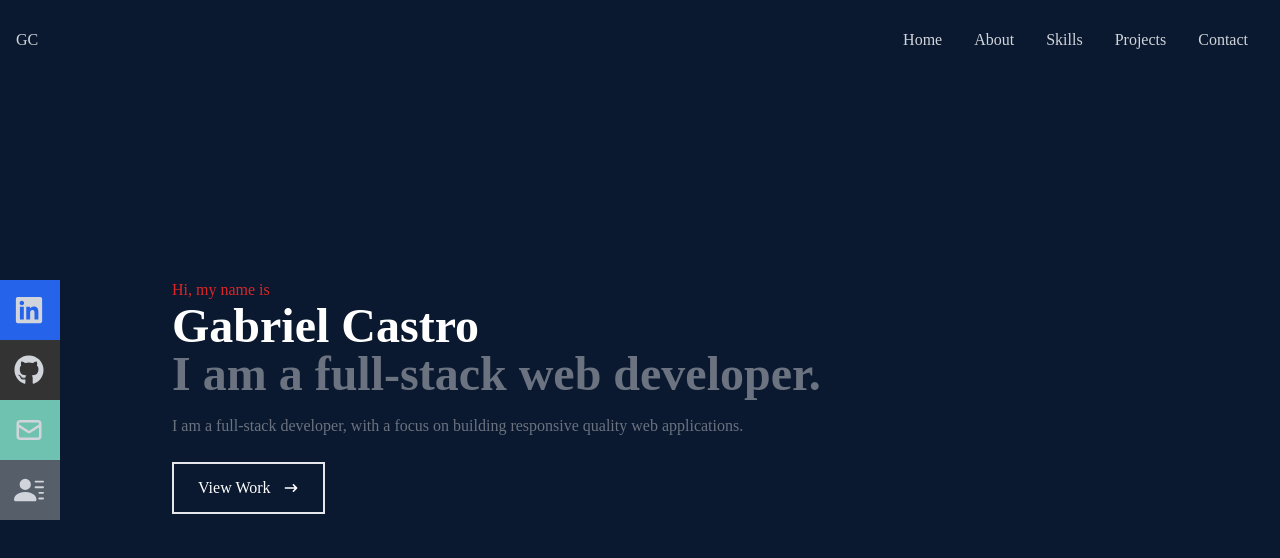
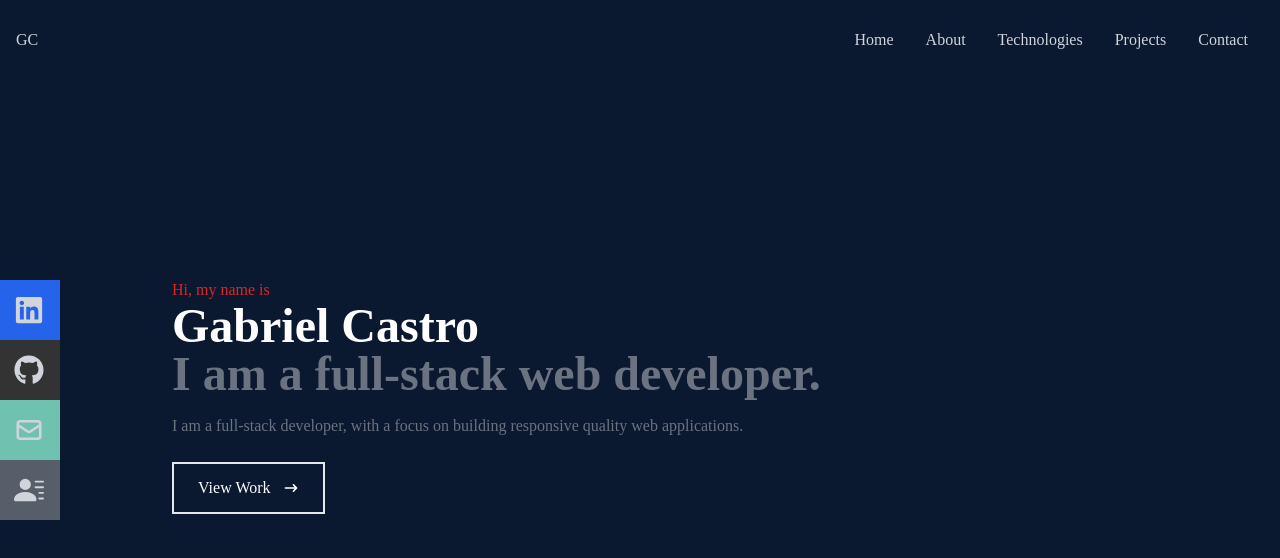
Before and after one commit to gabe571/my-portfolio, a React (Create React App) app in the folder my-portfolio/: page / in a window 1280 px wide. Shown: the top 558 px of the page. Built offline with nearby package versions, Linux system fonts and the light colour scheme.

Commit message:
react smooth scroll

```diff
--- a/my-portfolio/package.json
+++ b/my-portfolio/package.json
@@ -11,6 +11,7 @@
     "react-dom": "^18.2.0",
     "react-icons": "^4.4.0",
     "react-scripts": "5.0.1",
+    "react-scroll": "^1.8.9",
     "web-vitals": "^2.1.4"
   },
   "scripts": {
--- a/my-portfolio/src/components/Navbar.jsx
+++ b/my-portfolio/src/components/Navbar.jsx
@@ -3,6 +3,7 @@ import { FaBars, FaTimes, FaGithub, FaLinkedin, FaFacebook } from 'react-icons/f
 import { HiOutlineMail } from 'react-icons/hi'
 import { BsFillPersonLinesFill } from 'react-icons/bs'
 import Home from './Home'
+import { Link } from 'react-scroll'
 
 const Navbar = () => {
     const [nav, setNav] = useState(false)
@@ -14,11 +15,31 @@ const Navbar = () => {
             </div>
             {/* menu */}
             <ul className='hidden md:flex'>
-                <li>Home</li>
-                <li>About</li>
-                <li>Skills</li>
-                <li>Projects</li>
-                <li>Contact</li>
+                <li>
+                    <Link to="home" smooth={true} duration={500}>
+                        Home
+                    </Link>
+                </li>
+                <li>
+                    <Link to="about" smooth={true} duration={500}>
+                        About
+                    </Link>
+                </li>
+                <li>
+                    <Link to="technologies" smooth={true} duration={500}>
+                        Technologies
+                    </Link>
+                </li>
+                <li>
+                    <Link to="projects" smooth={true} duration={500}>
+                        Projects
+                    </Link>
+                </li>
+                <li>
+                    <Link to="contact" smooth={true} duration={500}>
+                        Contact
+                    </Link>
+                </li>
             </ul>
             {/* hamburger */}
             <div onClick={handleClick} className='md:hidden z-10'>
@@ -26,11 +47,27 @@ const Navbar = () => {
             </div>
             {/* mobile menu */}
             <ul className={!nav ? 'hidden' : 'absolute top-0 left-0 w-full h-screen bg-[#0a192f] flex flex-col justify-center items-center'}>
-                <li className='py-6 text-4xl'>Home</li>
-                <li className='py-6 text-4xl'>About</li>
-                <li className='py-6 text-4xl'>Skills</li>
-                <li className='py-6 text-4xl'>Projects</li>
-                <li className='py-6 text-4xl'>Contact</li>
+                <li className='py-6 text-4xl'>
+                    <Link onClick={handleClick} to="home" smooth={true} duration={500}>
+                        Home
+                    </Link></li>
+                <li className='py-6 text-4xl'>
+                    <Link onClick={handleClick} to="about" smooth={true} duration={500}>
+                        About
+                    </Link>
+                </li>
+                <li className='py-6 text-4xl'>
+                    <Link onClick={handleClick} to="technologies" smooth={true} duration={500}>
+                        Technologies
+                    </Link></li>
+                <li className='py-6 text-4xl'>
+                    <Link onClick={handleClick} to="projects" smooth={true} duration={500}>
+                        Projects
+                    </Link></li>
+                <li className='py-6 text-4xl'>
+                    <Link onClick={handleClick} to="contact" smooth={true} duration={500}>
+                        Contact
+                    </Link></li>
             </ul>
             {/* Social icons */}
             <div className='hidden lg:flex fixed flex-col top-[35%] left-0'>
--- a/my-portfolio/src/components/Projects.jsx
+++ b/my-portfolio/src/components/Projects.jsx
@@ -6,7 +6,7 @@ import pixturebox from '../assests/projects/pixturebox.png'
 
 const Projects = () => {
     return (
-        <div name='work' className='w-full md:h-screen text-gray-300 bg-[#0a192f]'>
+        <div name='projects' className='w-full md:h-screen text-gray-300 bg-[#0a192f]'>
             <div className='max-w-[1000px] mx-auto p-4 flex flex-col justify-center w-full h-full'>
                 <div className='pb-8'>
                     <p className='text-4xl font-bold inline border-b-4 text-gray-300 border-red-600'>Projects</p>
--- a/my-portfolio/src/components/TechStack.jsx
+++ b/my-portfolio/src/components/TechStack.jsx
@@ -8,7 +8,7 @@ import RUBYONRAILS from '../assests/rubyonrails.png'
 
 const Skills = () => {
     return (
-        <div name='skills' className=' w-full h-screen bg-[#0a192f] text-gray-300'>
+        <div name='technologies' className=' w-full h-screen bg-[#0a192f] text-gray-300'>
             <div className='max-w-[1000px] mx-auto p-4 flex flex-col justify-center w-full h-full'>
                 <div>
                     <p className='text-4xl font-bold inline border-b-4 border-red-600'> Tech Stack </p>
```
Also changed, not shown: 1 other file (tests, documents, lock files or other folders).
